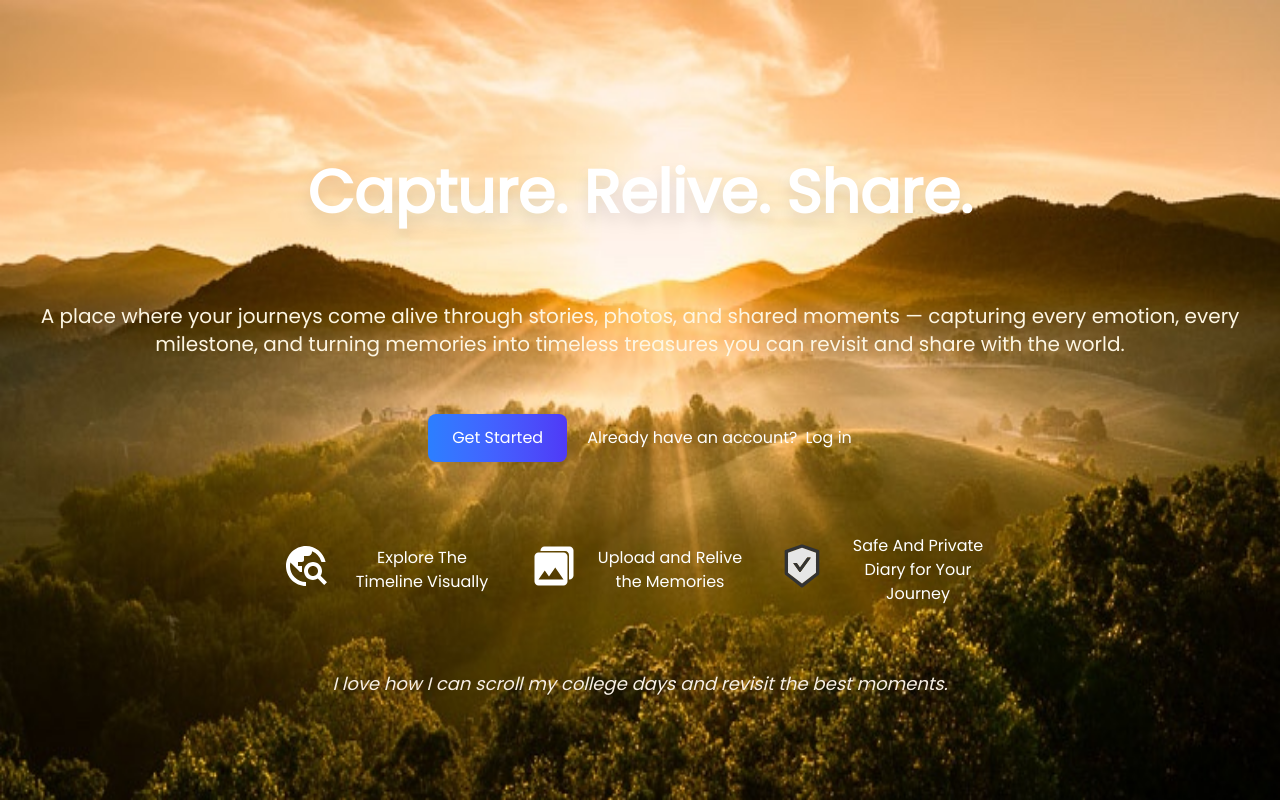
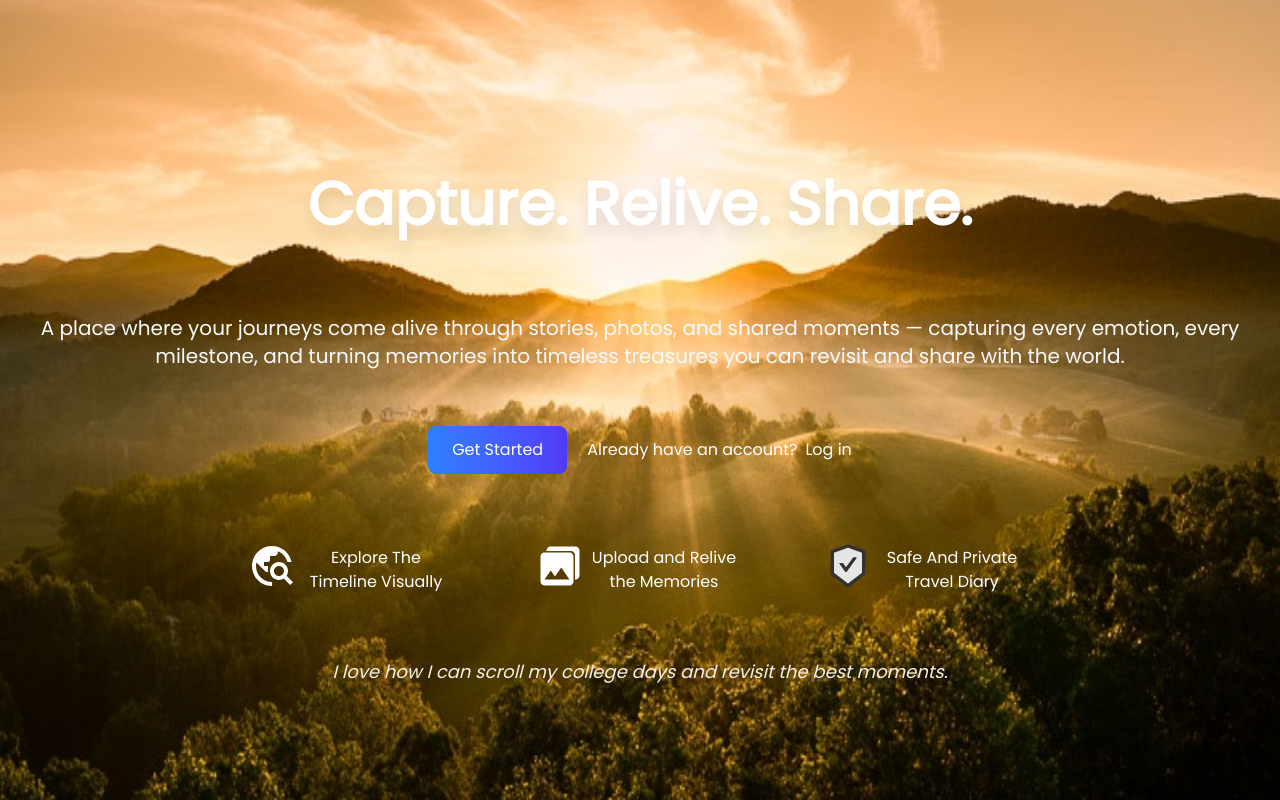
Before and after one commit to TejasBhoite0707/Travel_journel_App, a React (Vite) app in the folder Frontend/: page / in a window 1280 px wide. Built offline with nearby package versions, Linux system fonts and the light colour scheme.

Commit message:
MainPage Done

```diff
--- a/Frontend/src/Home/MainPage.jsx
+++ b/Frontend/src/Home/MainPage.jsx
@@ -1,18 +1,18 @@
 import React from 'react'
 import bgImage from '../assets/images/bg-image-MainPage.jpg'
-import {Link} from 'react-router-dom'
+import { Link } from 'react-router-dom'
 import { MdOutlineTravelExplore } from "react-icons/md";
 import { IoMdPhotos } from "react-icons/io";
 import { AiTwotoneSafetyCertificate } from "react-icons/ai";
-import {motion} from 'framer-motion'
+import { motion } from 'framer-motion'
 const MainPage = () => {
     return (
         <>
-    <div className='min-h-screen flex flex-col bg-no-repeat bg-center justify-center ' style={{backgroundImage:`url(${bgImage})`,backgroundSize:'100% 100%'}}>
+            <div className='min-h-screen flex flex-col bg-no-repeat bg-center justify-center ' style={{ backgroundImage: `url(${bgImage})`, backgroundSize: '100% 100%' }}>
                 <motion.div className='flex flex-row md:flex-col items-center text-center justify-center text-white px-6 py-16 '
-    initial={{opacity: 0, y: 50}}
-    animate={{opacity: 1, y: 0}}
-    transition={{duration: 1}}
+                    initial={{ opacity: 0, y: 50 }}
+                    animate={{ opacity: 1, y: 0 }}
+                    transition={{ duration: 1 }}
                 >
 
                     <motion.h1 className='font-semibold text-6xl mt-9 drop-shadow-xl'
@@ -20,7 +20,7 @@ initial={{ opacity: 0, y: -30 }}
                         animate={{ opacity: 1, y: 0 }}
                         transition={{ delay: 0.3 }}
                     >Capture. Relive. Share.</motion.h1>
-<motion.p className='text-xl mt-20 text-center text-[#FDF6E3]'
+                    <motion.p className='text-xl mt-20 text-center text-gray-50'
                         initial={{ opacity: 0 }}
                         animate={{ opacity: 1 }}
                         transition={{ delay: 0.6 }}
@@ -32,24 +32,24 @@ A place where your journeys come alive through stories, photos, and shared momen
                         animate={{ opacity: 1, y: 0 }}
                         transition={{ delay: 0.9 }}
                     >
-  <Link to='/signup'><button className="bg-gradient-to-r from-blue-500 to-indigo-600 text-white px-6 py-3 rounded-lg hover:scale-105 transition">
+                        <Link to='/signup'><button className="bg-gradient-to-r from-blue-500 to-indigo-600 text-white px-6 py-3 rounded-lg hover:scale-105 transition cursor-pointer">
                             Get Started
                         </button></Link>
                         <p className='text-white'>Already have an account?<Link to='/login'><span className='text-white ml-2 hover:underline'>Log in</span></Link></p>
                     </motion.div>
-<motion.div className='flex flex-row space-x-7 items-center text-white mt-16'
+                    <motion.div className='flex flex-row space-x-20 items-center text-white mt-16'
                         initial='hidden'
                         animate='visible'
                         variants={{
-    visible:{
-        transition:{
-            staggerChildren:0.2,
+                            visible: {
+                                transition: {
+                                    staggerChildren: 0.2,
                                 },
                             },
                         }}
                     >
                         {
-        [ {
+                            [{
                                 icon: <MdOutlineTravelExplore className='text-5xl' />,
                                 text: 'Explore The Timeline Visually',
                             },
@@ -59,11 +59,11 @@ variants={{
                             },
                             {
                                 icon: <AiTwotoneSafetyCertificate className='text-5xl' />,
-            text: 'Safe And Private Diary for Your Journey',
-          },].map((item,i)=>(
+                                text: 'Safe And Private Travel Diary',
+                            },].map((item, i) => (
                                 <motion.div
                                     key={i}
-            className='flex flex-row items-center space-x-3 hover:scale-105 transition'
+                                    className='flex flex-row items-center  hover:scale-105 transition'
                                     initial={{ opacity: 0, y: 20 }}
                                     animate={{ opacity: 1, y: 0 }}
                                     transition={{ delay: 1.1 + i * 0.2 }}
```
Lines whose indentation alone changed are shown as unchanged.
